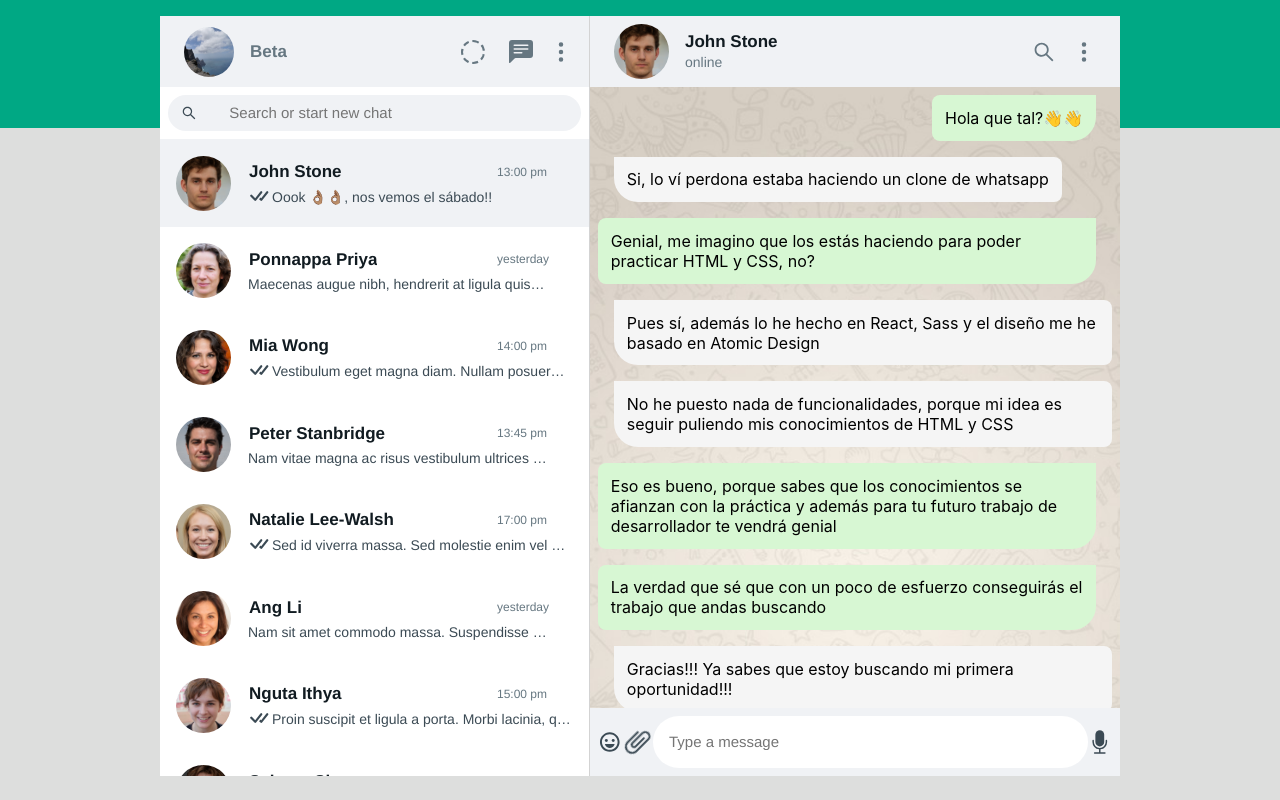
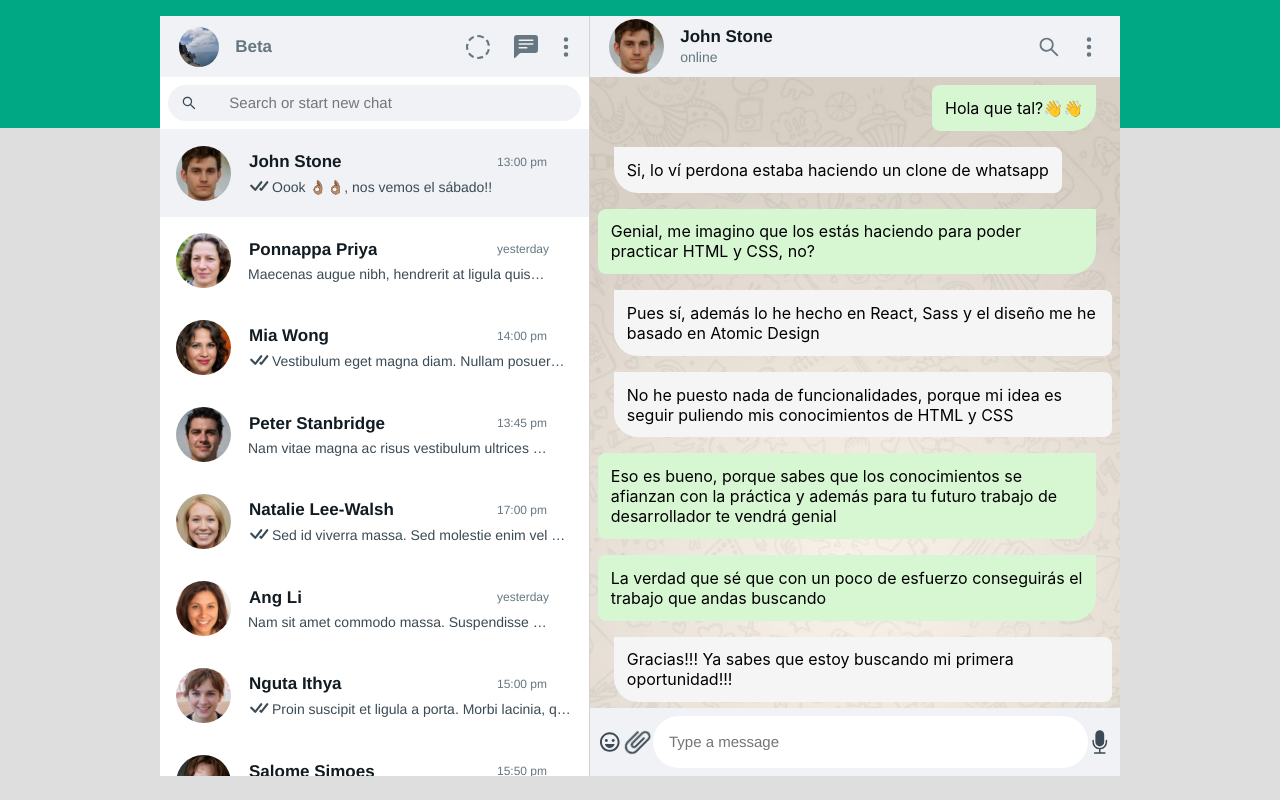
Before and after one commit to Oiranca/whatsapp-clone, a React (Create React App) app: page / in a window 1280 px wide. Built offline with nearby package versions, Linux system fonts and the light colour scheme.

Commit message:
fix padding headers

```diff
--- a/src/components/atoms/ImageProfile/imageProfile.scss
+++ b/src/components/atoms/ImageProfile/imageProfile.scss
@@ -2,6 +2,5 @@
   border-radius: 50%;
   max-width: 55px;
   max-height: 55px;
-  min-width: 50px;
-  min-height: 50px;
+
 }
--- a/src/components/molecules/NavChatWeb/navChatWeb.scss
+++ b/src/components/molecules/NavChatWeb/navChatWeb.scss
@@ -6,7 +6,7 @@
   flex-wrap: nowrap;
   justify-content: space-between;
   align-items: center;
-  padding: 0.5rem;
+  padding: 0.2rem;
   background: style.$Color_NavBar_Application;
 
   .profile-web-chat {
@@ -26,6 +26,11 @@
       justify-content: left;
       align-items: start;
       text-align: start;
+
+      .image-profile {
+        width: 40px;
+        height: 40px;
+      }
 
       .title-profile {
         margin: 0;
--- a/src/components/molecules/NavWebTitle/navWebTitle.scss
+++ b/src/components/molecules/NavWebTitle/navWebTitle.scss
@@ -6,7 +6,7 @@
   flex-wrap: nowrap;
   justify-content: space-between;
   align-items: center;
-  padding: 0.5rem;
+  padding: 0.2rem;
   background: style.$Color_NavBar_Application;
 
 
@@ -18,8 +18,8 @@
 
 
     .image-profile {
-      width: 50px;
-      height: 50px;
+      width: 40px;
+      height: 40px;
       margin: 0 1rem;
     }
 
--- a/src/components/views/ChatView/ChatView.jsx
+++ b/src/components/views/ChatView/ChatView.jsx
@@ -5,19 +5,12 @@ import { ChatWeb } from '../../molecules/ChatWeb/ChatWeb';
 
 import './chatView.scss';
 
-
 export const ChatView = () => {
   return (
     <article className={'chat-view-container'}>
-      <header>
-        <NavChatWeb />
-      </header>
-
-        <ChatWeb />
-
-      <footer>
-        <InputNavChatWeb />
-      </footer>
+      <NavChatWeb />
+      <ChatWeb />
+      <InputNavChatWeb />
     </article>
   );
 };
```
